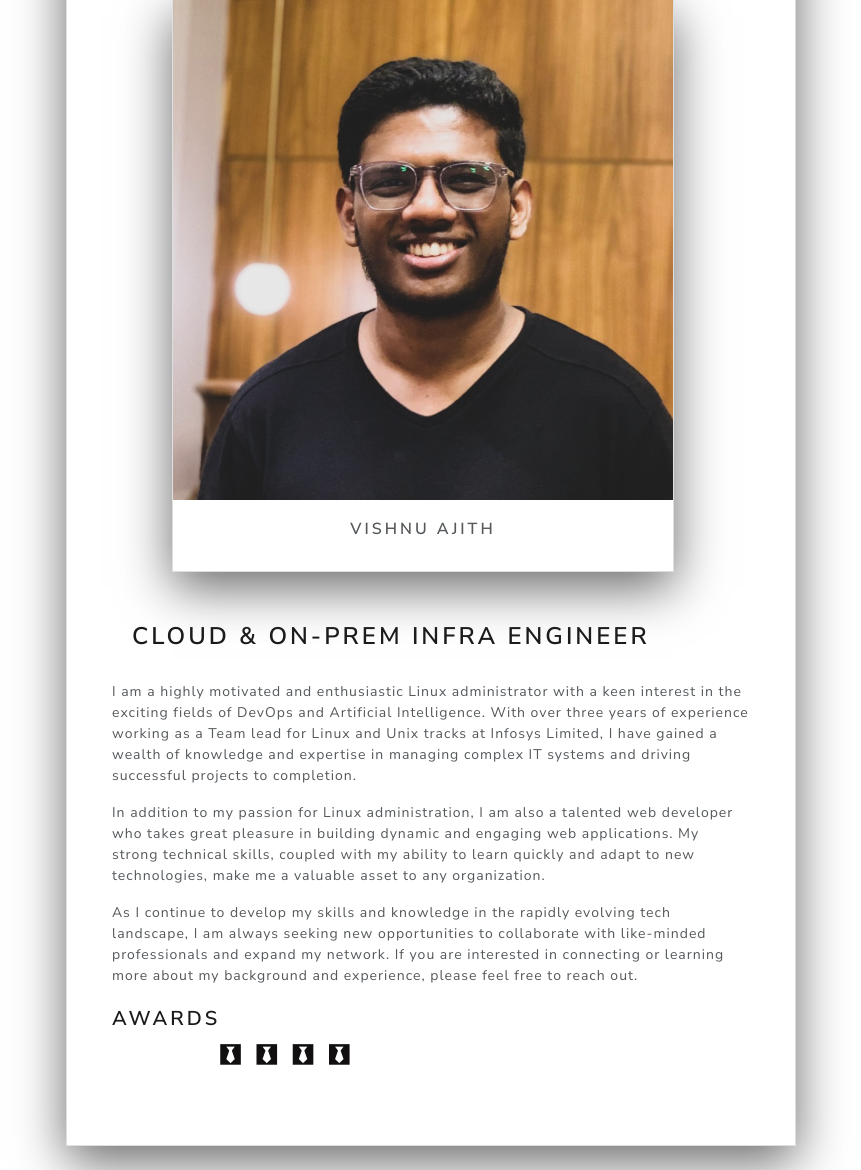
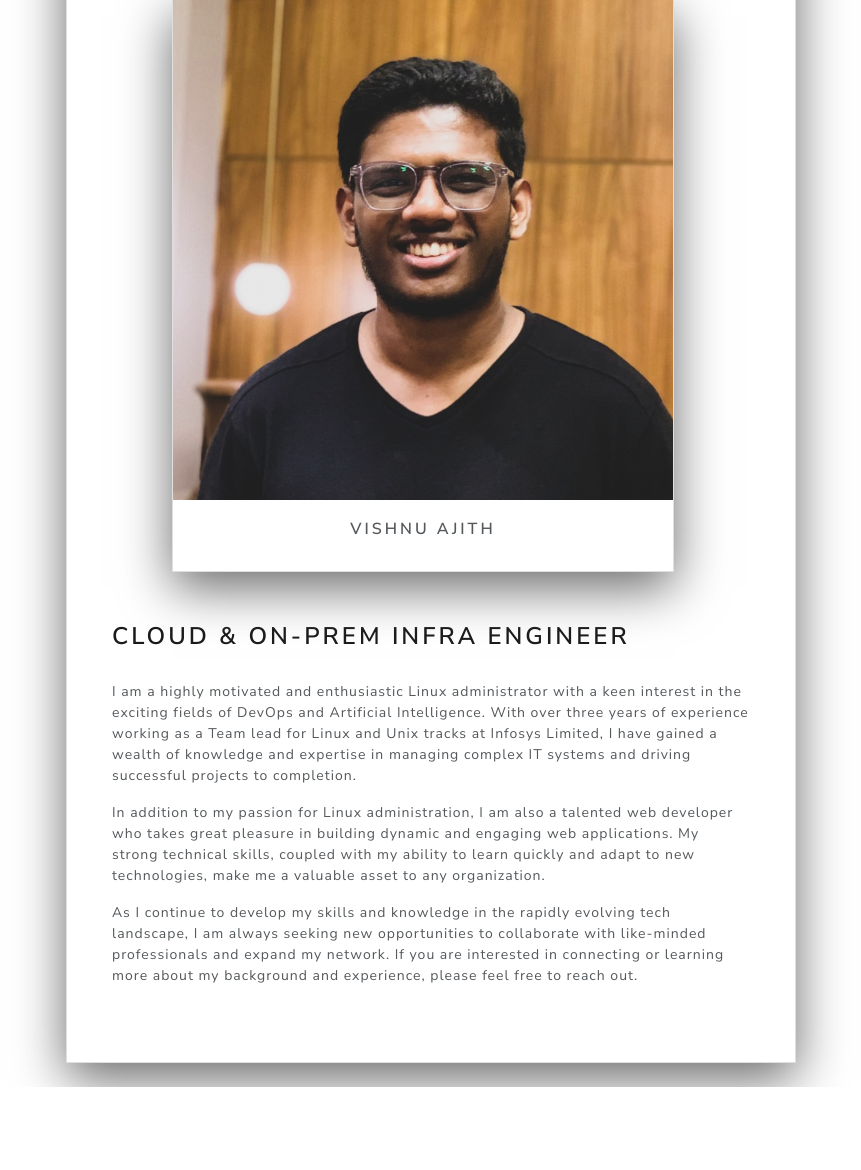
Before and after one commit to Vishnu2707/Blog, a Django app: page / in a window 1280 px wide, after a click on "AUTHOR". Shown: the part 913-2083 px from the top of the page, without its empty margins (19-880 px from the left). After the commit the page ends 2000 px from the top, so only its background shows below. Run offline with Django 4.2, Linux system fonts and the light colour scheme; data comes from the database, SQL or seed files in the repository; some libraries are stand-ins or nearby versions.

Commit message:
final commit

```diff
--- a/App/templates/base.html
+++ b/App/templates/base.html
@@ -60,17 +60,10 @@
                     </div>
                   </div>
                 <!-- <div class="col-lg-8 content" data-aos="fade-left"> -->
-                <h3 style="margin-top: 50px;margin-left: 20px;margin-bottom: 30px;">Cloud & On-Prem INFRA Engineer</h3>
+                <h3 style="margin-top: 50px;margin-bottom: 30px;justify-content: center;align-items: center;">Cloud & On-Prem INFRA Engineer</h3>
                 <p>I am a highly motivated and enthusiastic Linux administrator with a keen interest in the exciting fields of DevOps and Artificial Intelligence. With over three years of experience working as a Team lead for Linux and Unix tracks at Infosys Limited, I have gained a wealth of knowledge and expertise in managing complex IT systems and driving successful projects to completion.</p>
                 <p>In addition to my passion for Linux administration, I am also a talented web developer who takes great pleasure in building dynamic and engaging web applications. My strong technical skills, coupled with my ability to learn quickly and adapt to new technologies, make me a valuable asset to any organization.</p>
                 <p>As I continue to develop my skills and knowledge in the rapidly evolving tech landscape, I am always seeking new opportunities to collaborate with like-minded professionals and expand my network. If you are interested in connecting or learning more about my background and experience, please feel free to reach out.</p>
-                <h4 style="margin-top: 5px;">Awards</h4>
-                  <ul class="list-unstyled social-links">
-                    <li><a href="#" class="fa fa-black-tie" style="margin-top: 40px;"></a></li>
-                    <li><a href="#" class="fa fa-black-tie" style="margin-top: 10px;"></a></li>
-                    <li><a href="#" class="fa fa-black-tie" style="margin-top: 10px;"></a></li>
-                    <li><a href="#" class="fa fa-black-tie" style="margin-top: 10px;"></a></li>
-                  </ul>
                 <!-- </div> -->
                 </div>
               </div>
@@ -93,16 +86,16 @@
           <h2 class="card-title" style="margin-bottom: 20px;">Contact</h2>
           <div class="col-md-6">
             <ul class="list-unstyled social-links">
-              <li><a href="#" class="fa fa-phone" style="margin-right: 20px;margin-bottom: 20px;"></a>+91 6238348375</li>
-              <li><a href="#" class="fa fa-envelope" style="margin-right: 20px;margin-bottom: 20px;"></a>27vishnu07@gmail.com</li>
-              <li><a href="#" class="fa fa-map" style="margin-right: 20px;"></a>Calicut, Kerala, India</li>
+              <li><a href="tel:+916238348375" class="fa fa-phone" style="margin-right: 20px;margin-bottom: 20px;"></a>+91 6238348375</li>
+              <li><a href="mailto:27vishnu07@gmail.com" class="fa fa-envelope" style="margin-right: 20px;margin-bottom: 20px;"></a>27vishnu07@gmail.com</li>
+              <li><a href="https://www.google.com/maps/place/Kozhikode,+Kerala/@11.2558347,75.810814,12z/data=!3m1!4b1!4m6!3m5!1s0x3ba65938563d4747:0x32150641ca32ecab!8m2!3d11.2587531!4d75.78041!16zL20vMGZrYmg?entry=ttu" class="fa fa-map" style="margin-right: 20px;"></a>Calicut, Kerala, India</li>
             </ul>
             <h4 style="margin-top: 40px;">Social Links</h4>
             <ul class="list-unstyled social-links">
-              <li><a href="#" class="fa fa-facebook" style="margin-top: 10px;"></a></li>
-              <li><a href="#" class="fa fa-instagram"></a></li>
-              <li><a href="#" class="fa fa-linkedin"></a></li>
-              <li><a href="#" class="fa fa-github"></a></li>
+              <li><a href="https://twitter.com/VishnuA74532070" class="fa fa-twitter" style="margin-top: 10px;"></a></li>
+              <li><a href="https://www.instagram.com/__vishnu_ajith__/" class="fa fa-instagram"></a></li>
+              <li><a href="https://www.linkedin.com/in/vishnu-ajith-6206b91b1/" class="fa fa-linkedin"></a></li>
+              <li><a href="https://github.com/Vishnu2707" class="fa fa-github"></a></li>
             </ul>
           </div>
         </div>
```
